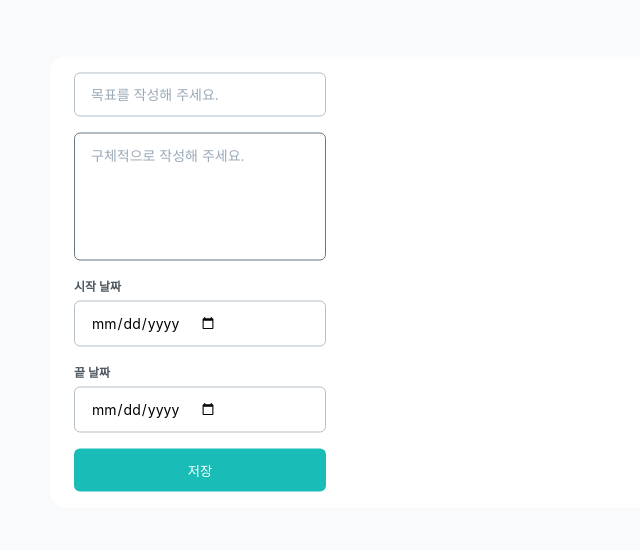
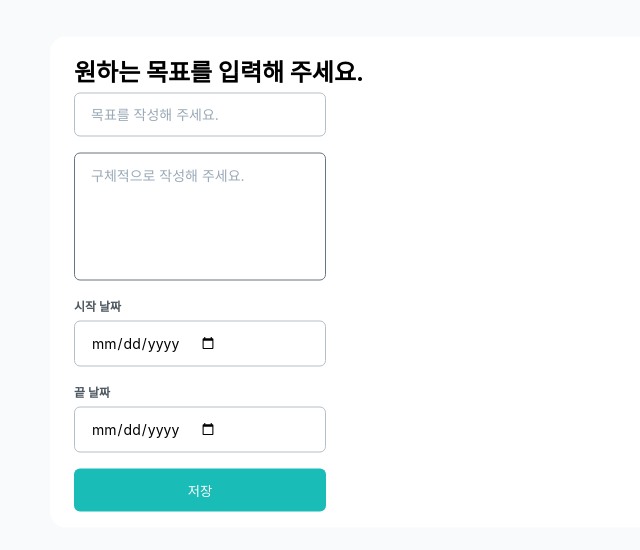
Before and after one commit to cwd3469/Front-OverBrain, a React (Vite) app: page / in a window 1280 px wide. Shown: the part 118-668 px from the top of the page, without its empty margins (0-640 px from the left). Built offline with nearby package versions, Linux system fonts and the light colour scheme.

Commit message:
OVB-1 feat : MainTypography 추가

```diff
--- a/src/pages/MainPage.tsx
+++ b/src/pages/MainPage.tsx
@@ -29,6 +29,7 @@ const MainPage = () => {
 
   return (
     <OLayout>
+      <MainTypography>원하는 목표를 입력해 주세요.</MainTypography>
       <MainContainer>
         <form onSubmit={handleSubmit(onSubmit)}>
           <MainPageSelect>
@@ -59,3 +60,7 @@ const MainPageSelect = styled.div`
   flex-direction: column;
   gap: var(--RadiusXL, 16px);
 `;
+
+const MainTypography = styled.div`
+  ${(props) => props.theme.typography.H1_Headline_32_B}
+`;
```
